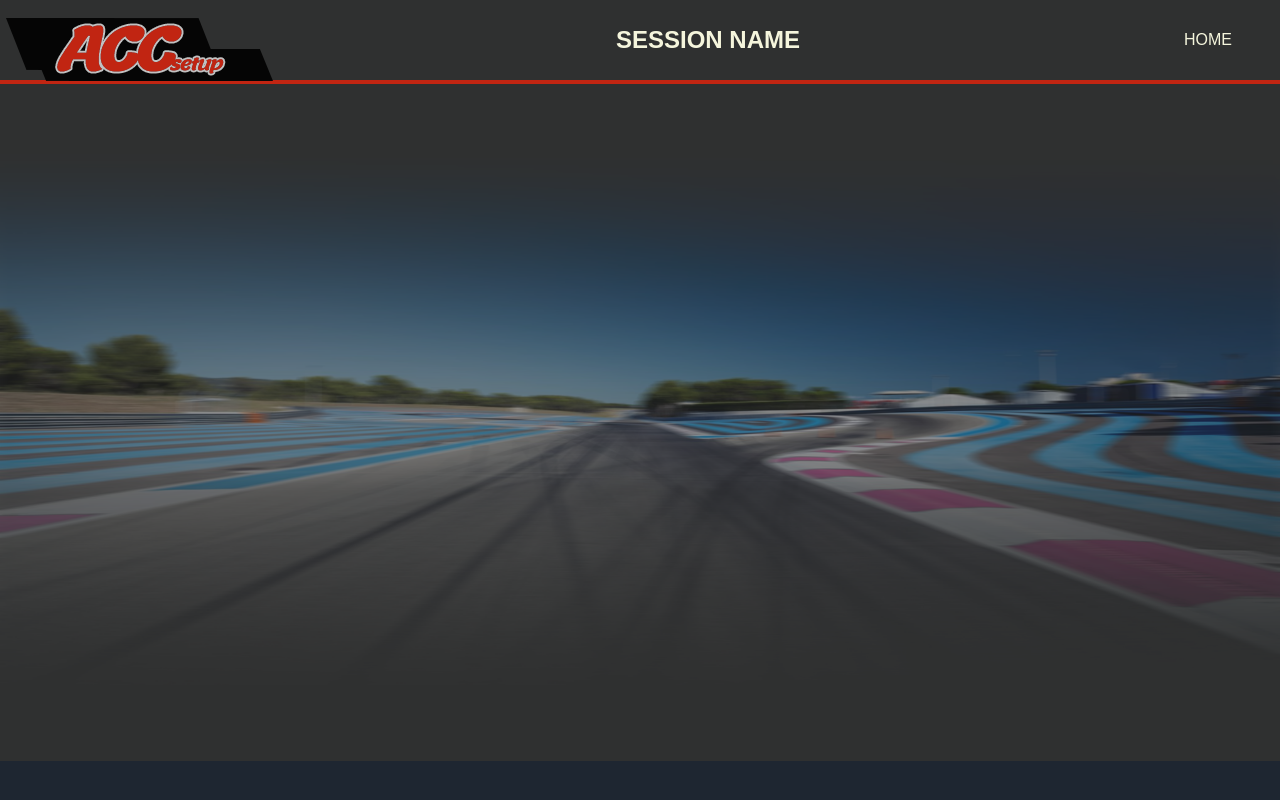
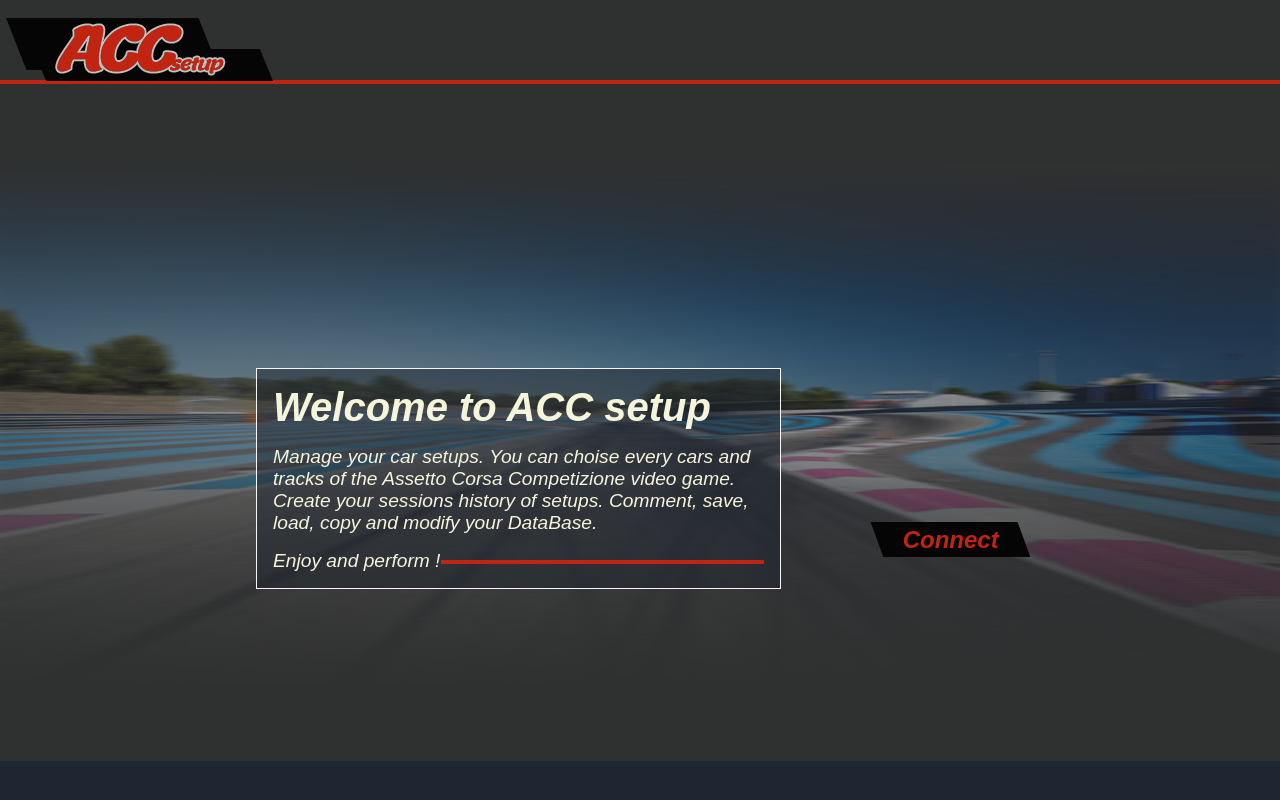
Before and after one commit to Baidem/accSetupAppli, a plain HTML site: page accSetupAppli_webDesign/index.html in a window 1280 px wide. Drawn offline with Linux system fonts and the light colour scheme.

Commit message:
css .group-connect

```diff
--- a/accSetupAppli_webDesign/index.html
+++ b/accSetupAppli_webDesign/index.html
@@ -26,14 +26,35 @@
                     <li class="logo-nav"><a href="#"><img src="/assets/logo_accsetup_280x80px.png"
                                 alt="logo A C C setup"></a></li>
                     <li class="button-nav session-name">
-                        <h1>SESSION NAME</h1>
+                        <h1>
+                            <!-- SESSION NAME -->
+                        </h1>
                     </li>
-                    <li class="button-nav home-link"><a href="#">HOME</a></li>
+                    <li class="button-nav home-link"><a href="#">
+                        <!-- HOME -->
+                    </a></li>
                     <!-- <li class="button_nav"><a href="#">CONTACT</a></li> -->
 
                 </ul>
             </nav>
         </header>
+        <div class="container group-welcome">
+            <div class="welcome-box box-black-transparent border-white">
+                <h1>Welcome to ACC setup</h1>
+                <p>
+                    Manage your car setups. You can choise every cars and tracks of the Assetto Corsa Competizione video game. Create your sessions history of setups. Comment, save, load, copy and modify your DataBase.
+                </p>
+                <div class="enjoy-line"><p>Enjoy and perform ! </p>
+                    <div class="red-line"></div></div>
+
+            </div>
+            <div class="container-connect">
+                <button class="button-connect box-black button-asymmetric">
+                    <p>Connect</p>
+                </button>
+            </div>
+        </div>
+
 
 
 
--- a/accSetupAppli_webDesign/style.css
+++ b/accSetupAppli_webDesign/style.css
@@ -9,11 +9,13 @@
     position: absolute;
     width: 100%;
     background-color: #1e2631;
+    z-index: -1000;
 }
 .bigscreen figure .nav-background {
     height: 5rem;
     background-color: #2f3030;
-    border-bottom: 0.3rem solid #c12512
+    border-bottom: 0.3rem solid #c12512;
+    z-index: -900;
 
 }
 .bigscreen figure img{
@@ -21,15 +23,92 @@
 
 }
 
+.container {
+    display: flex;
+}
 
+.group-welcome {
+    margin-top: 18rem;
+    margin-inline: 20%;
+}
+
+.welcome-box h1 {
+    font-size: 2.5rem;
+    font-style: italic;
+}
+
+.welcome-box p {
+    margin-top: 1rem;
+    font-size: 1.2rem;
+    font-style: italic;
+}
+
+.box-black-transparent {
+    background-color: rgba(30, 38, 49, 0.5);
+    padding: 1rem;
+}
+
+.enjoy-line {
+    display: flex;
+}
+
+.enjoy-line p {
+    width: 16rem;
+}
+
+.red-line {
+    border-bottom: #c12512 0.3rem solid;
+    width: 100%;
+    height: 1.6rem;
+}
+
+.border-white {
+    border: #f5f5f5 0.1rem solid;
+}
+
+.welcome-box {
+    width: 75%;
+    margin-right: 5rem;
+}
+
+.container-connect {
+    display: flex;
+    width: 25%;
+    justify-content: right;
+    align-items: end;
+    padding-bottom: 2rem;
+}
+
+.container-connect p {
+    color: #c12512;
+    font-size: 1.5rem;
+    font-weight: bold;
+    font-style: italic;
+}
+
+.button-connect {
+    height: 2.2rem;
+    width: 90%;
+    border: none;
+}
+
+.box-black {
+    background-color: #050505;
+}
+
+.button-asymmetric {
+    transform: skew(20deg);
+}
+
+.button-asymmetric p {
+    transform: skew(-20deg);
+}
 
 nav {
     position: relative;
     width: 100%;
     height: 5rem;
     display: flex;
-
-
 }
 nav ul{
     display: flex;
@@ -38,16 +117,12 @@ nav ul{
     /* background-color: pink; */
     justify-content:space-between ;
 }
-/* .logo-nav img {
-    width: 60px;
-    height: 60px;
-} */
 
 nav ul li {
     width: auto;
     text-align: center;
-    /* background-color: aquamarine; */
 }
+
 nav .home-link {
     display: flex;
     height: 100%;
```
